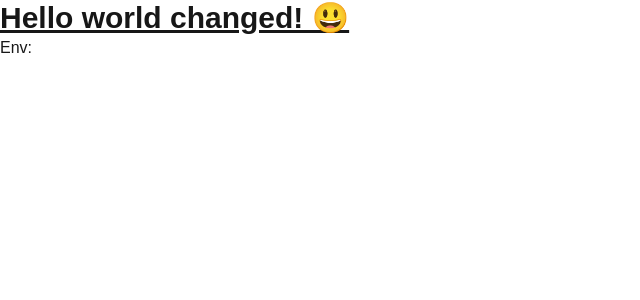
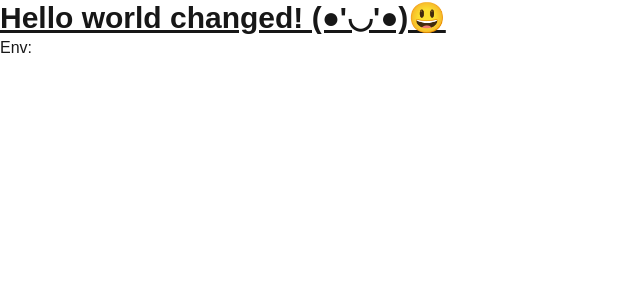
Before and after one commit to pratayay99/fly-poc-1, a Next.js app: page / in a window 1280 px wide. Shown: the top 300 px of the page, without its empty margins (0-640 px from the left). Built offline with nearby package versions, Linux system fonts and the light colour scheme.

Commit message:
Update page.tsx

```diff
--- a/src/app/page.tsx
+++ b/src/app/page.tsx
@@ -1,7 +1,7 @@
 export default function Home() {
   return (
     <div>
-      <h1 className="text-3xl font-bold underline">Hello world changed! 😃</h1>
+      <h1 className="text-3xl font-bold underline">Hello world changed! (●'◡'●)😃</h1>
       <p>Env:{process.env.APP_ENV}</p>
     </div>
   );
```
